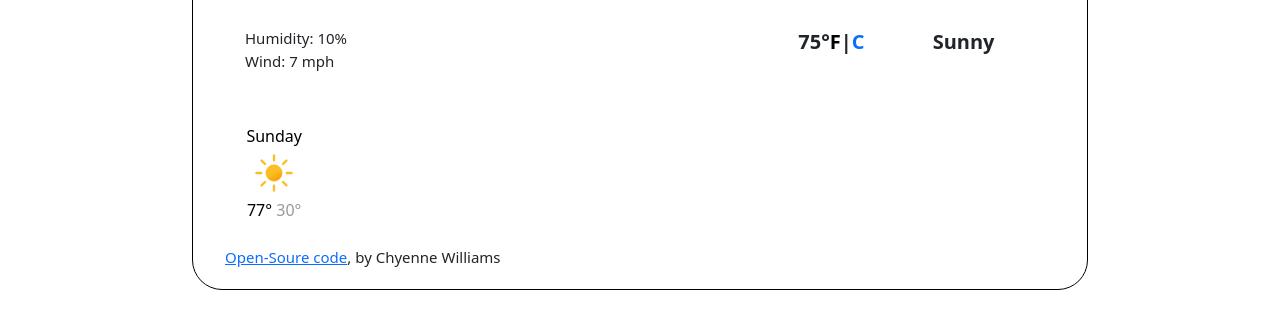
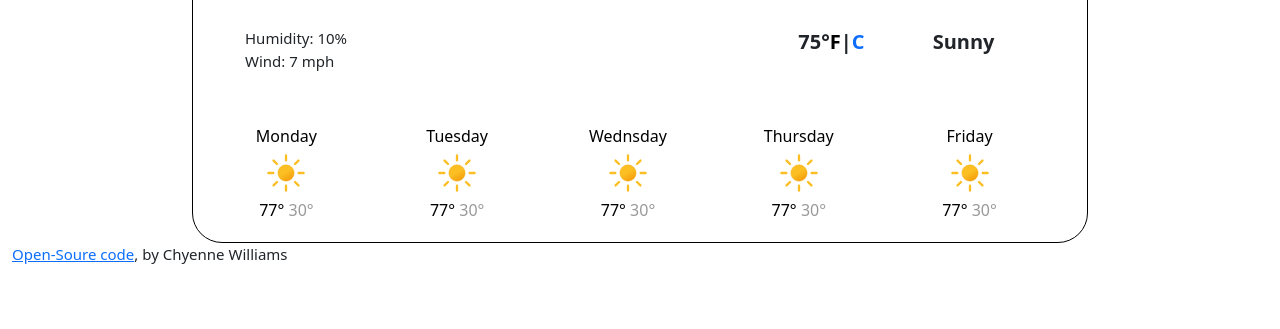
Before and after one commit to ChyenneW/shecodes-weatherApp, a website built with Parcel: page index.html in a window 1280 px wide. Shown: the part 375-704 px from the top of the page. Built offline with nearby package versions, Linux system fonts and the light colour scheme.

Commit message:
Added function to input forecast HTML

```diff
--- a/index.html
+++ b/index.html
@@ -45,13 +45,13 @@
 
       <!-- Today's temp and current location-->
       <div class="row">
-        <div class="forcast todayForcastDay">
+        <div class="forecast todayForecastDay">
           <h3 class="searchedCity">Dallas</h3>
           <p class="dateTime"><span class="today">Saturday</span>, 1:49pm</p>
         </div>
       </div>
 
-      <div class="row forcast todayForcast">
+      <div class="row forcast todayForecast">
         <div class="col-6">
           <ul class="weatherExtras">
             <li class="humidity">Humidity: <span id="humidity">10</span>%</li>
@@ -70,17 +70,16 @@
       </div>
 
       <!-- Forcast for next 5 days-->
-      <div class="row weekForcast">
+      <div class="row weekForecast">
         <div class="col-2">
           <div class="nextDay">Sunday</div>
           <img class="futureImage" src="src/images/clear-day.svg" />
           <br/>
-          <span class="forcastTemperatureMax">77°</span>
-          <span class="forcastTemeratureMin">30°</span>
+          <span class="forecastTemperatureMax">77°</span>
+          <span class="forecastTemeratureMin">30°</span>
         </div>
+      </div>
     </div>
-    <br />
-
     <!--Name and link to project repository-->
     <div class="row signiture">
       <span>
--- a/index.js
+++ b/index.js
@@ -178,3 +178,28 @@ function showFahrenheit(event) {
 
 let fahrenheitLink = document.querySelector(".fahrenheit");
 fahrenheitLink.addEventListener("click", showFahrenheit);
+
+function showWeeklyForecast() {
+  let weeklyForecastElement = document.querySelector(".weekForecast");
+  let days = ["Monday", "Tuesday", "Wednsday", "Thursday", "Friday"];
+
+  let weeklyForecast = `<div class="row">`;
+
+  days.forEach(function (day) {
+    weeklyForecast =
+      weeklyForecast +
+      `<div class="col">
+        <div class="nextDay">${day}</div>
+          <img class="futureImage" src="src/images/clear-day.svg" />
+          <br/>
+          <span class="forecastTemperatureMax">77°</span>
+          <span class="forecastTemeratureMin">30°</span>
+        </div>`;
+  });
+
+  weeklyForecast = weeklyForecast + `</div>`;
+
+  weeklyForecastElement.innerHTML = weeklyForecast;
+}
+
+showWeeklyForecast();
--- a/styles.css
+++ b/styles.css
@@ -56,7 +56,7 @@
   display: inline-block;
 }
 
-.todayForcastDay {
+.todayForecastDay {
   position: relative;
   bottom: 90px;
   margin-top: 70px;
@@ -71,7 +71,7 @@
   font-weight: bold;
 }
 
-.todayForcast {
+.todayForecast {
   position: relative;
   bottom: 60px;
   font-size: 20px;
@@ -113,12 +113,12 @@
   margin: 0 auto;
 }
 
-.weekForcast {
+.weekForecast {
   color: black;
   text-align: center;
   margin-top: -40px;
 }
 
-.forcastTemeratureMin {
+.forecastTemeratureMin {
   opacity: 0.4;
 }
```
